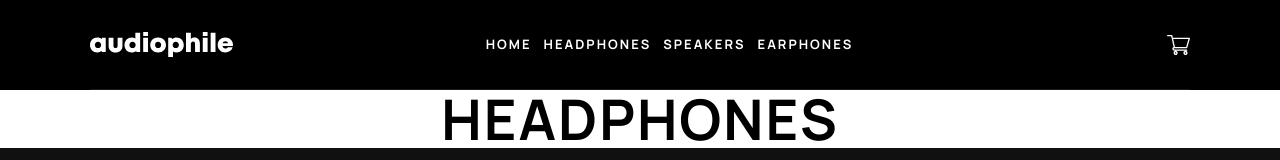
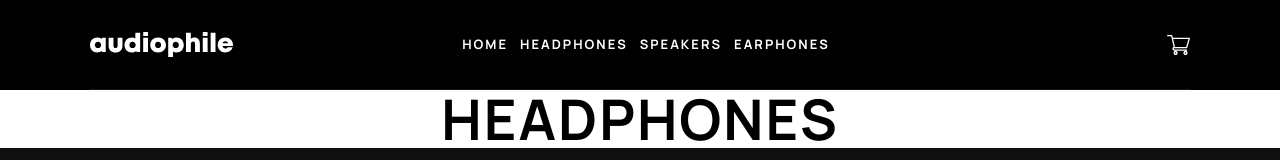
Before and after one commit to scottmotion/audiophile-ecommerce, a React (Vite) app: page /audiophile-ecommerce/headphones in a window 1280 px wide. Shown: the top 160 px of the page. Built offline with nearby package versions, Linux system fonts and the light colour scheme.

Commit message:
Update Navbar.tsx

```diff
--- a/src/Components/Navbar.tsx
+++ b/src/Components/Navbar.tsx
@@ -65,7 +65,7 @@ export default function Navbar() {
           <Link to={"/"}>
             <SiteLogo className="overflow-visible md:hidden" />
           </Link>
-          <ul className="hidden shrink-0 basis-3/4 flex-row items-center justify-center gap-3 lg:flex">
+          <ul className="hidden shrink-0 basis-3/5 flex-row items-center justify-center gap-3 lg:flex">
             <li className="nav-item">
               <Link to="/">Home</Link>
             </li>
```
